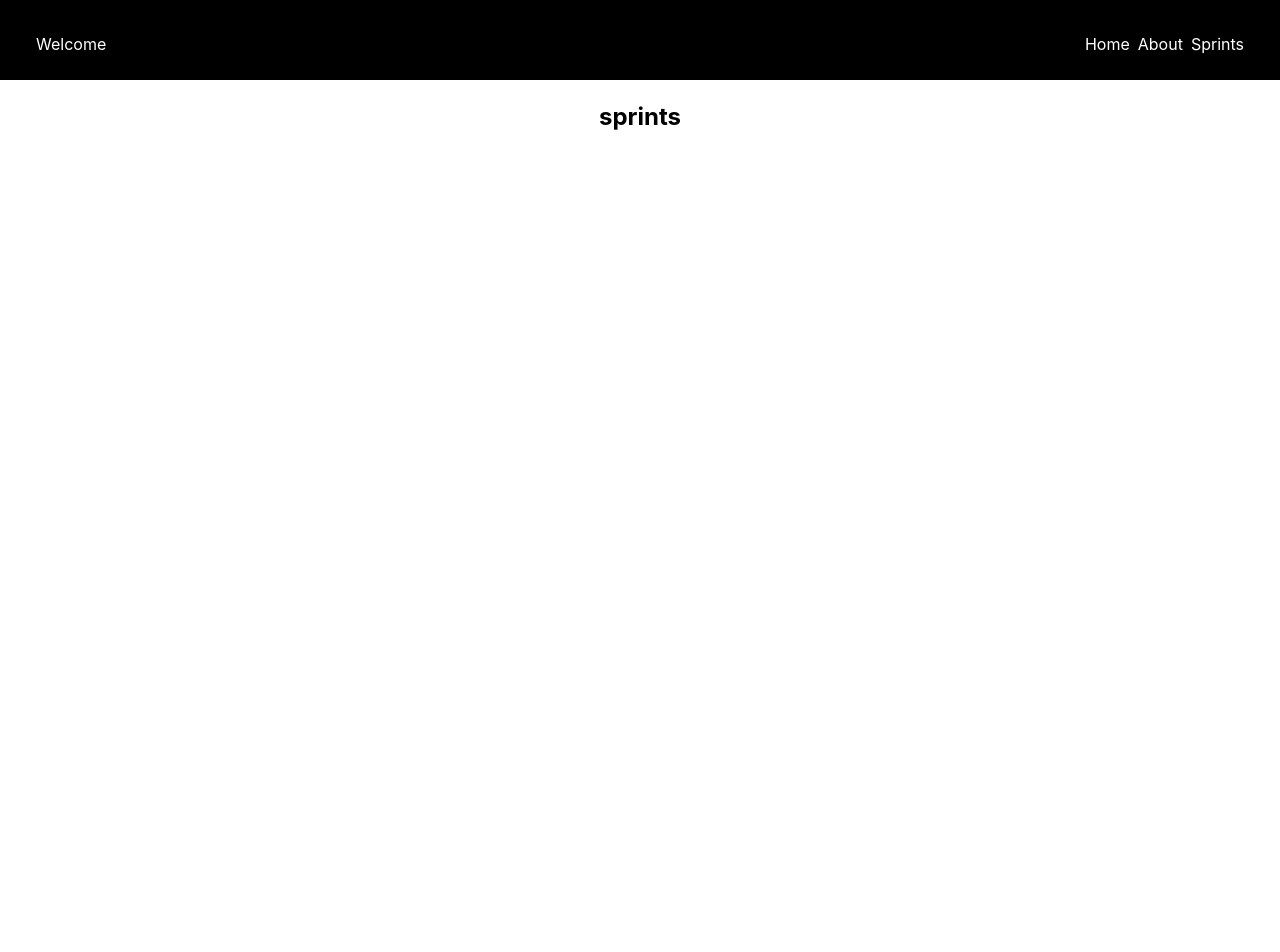
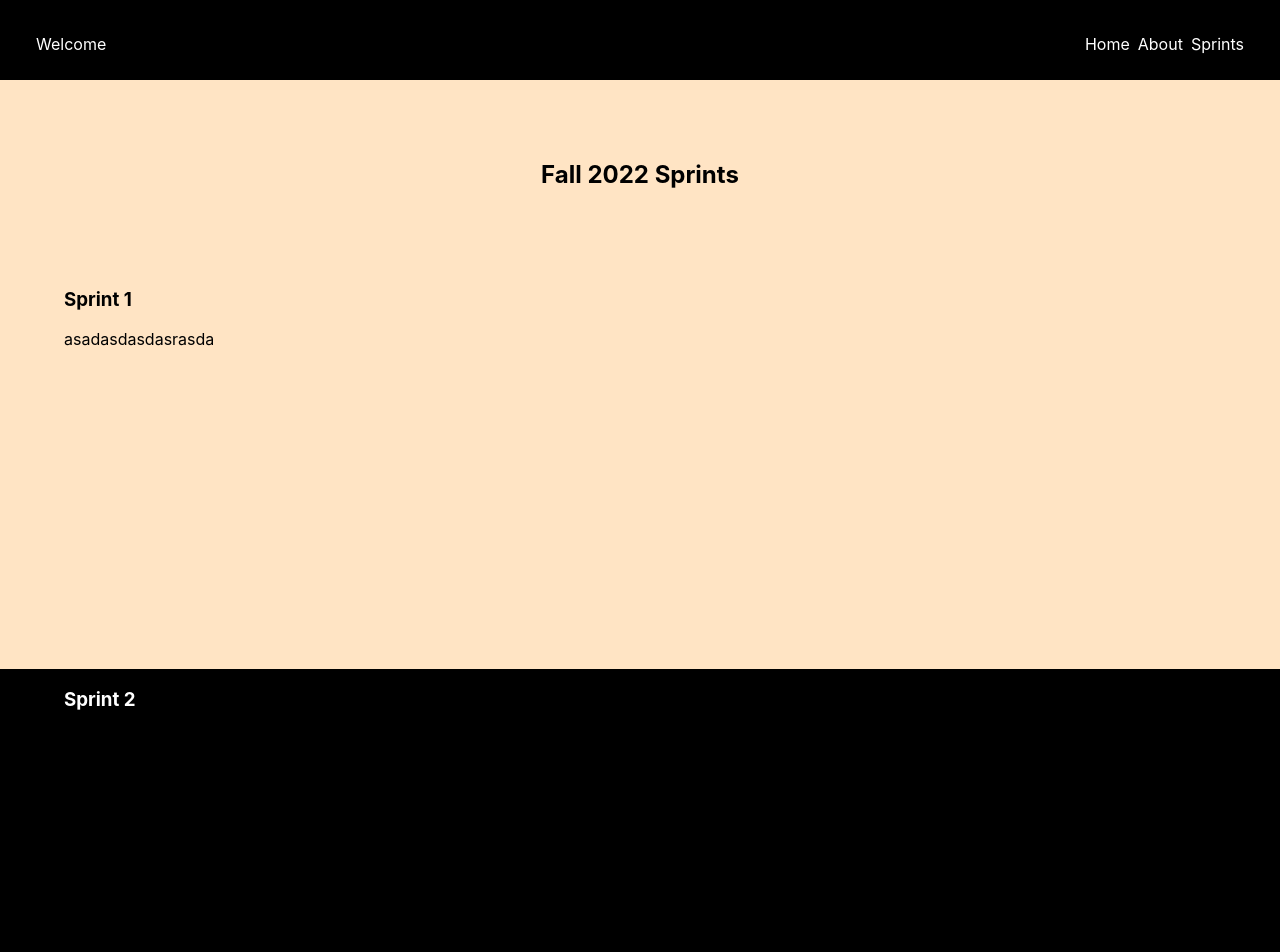
Before and after one commit to arcosea/LaserDriveWeb, a React (Create React App) app: page /sprints in a window 1280 px wide. Shown: the top 952 px of the page. Before the commit the page ends 800 px from the top, so only its background shows below. Built offline with nearby package versions, Linux system fonts and the light colour scheme.

Commit message:
Created Sprints.css, modified Sprint.tsx, App.tsx, and App.css

```diff
--- a/src/App.css
+++ b/src/App.css
@@ -1,5 +1,10 @@
 .App {
   text-align: center;
+  white-space: pre-line;
+}
+
+.App-content {
+
 }
 
 .App-logo {
@@ -51,7 +56,7 @@
   gap: 2rem;
   padding: 0 2rem;
   height: 5rem;
-  border-bottom: 2px solid white;
+  /* border-bottom: 2px solid white; */
 }
 
 .site-title{
--- a/src/App.tsx
+++ b/src/App.tsx
@@ -19,7 +19,6 @@ function App() {
         <Route path="/about" element={<About />}/>
         <Route path="/sprints" element={<Sprints />} />
 
-
       </Routes>
     </div>
   </>
--- a/src/pages/Sprints.tsx
+++ b/src/pages/Sprints.tsx
@@ -1,10 +1,26 @@
 import {Link} from "react-router-dom";
 import React, { useEffect, useState, useRef } from 'react';
+import "../style/Sprints.css";
 
 export function Sprints(){
     return(
-        <div>
-            <h2 > sprints</h2>
+        <div className="sprint-container">
+
+            <h2 className="sprint-page-header"> Fall 2022 Sprints</h2>
+
+            <div className="sprint" id="sprint1">
+                <h3 className="sprint-subheader"> Sprint 1</h3>
+                <p className="description">
+                    asadasdasdasrasda
+                </p>
+
+            </div>
+            <div className="sprint" id="sprint2">
+                <h3 className="sprint-subheader"> Sprint 2</h3>
+            </div>
+            <div className="sprint" id="sprint3">
+                <h3 className="sprint-subheader"> Sprint 3</h3>
+            </div>
 
         </div>
 
--- /dev/null
+++ b/src/style/Sprints.css
@@ -0,0 +1,23 @@
+.sprint-container{
+    min-height: 100vh;
+    display: grid;
+    text-align: left;
+    background-color: bisque;
+}
+
+.sprint-page-header{
+    margin: 0rem;
+    padding: 5rem 0rem 5rem 0rem;
+    text-align: center;
+}
+
+.sprint{
+    padding-left: 5%;
+    min-height: 50vh;
+}
+
+#sprint2{
+    background-color: black;
+    color: white;
+    min-height: 50vh;
+}
```
